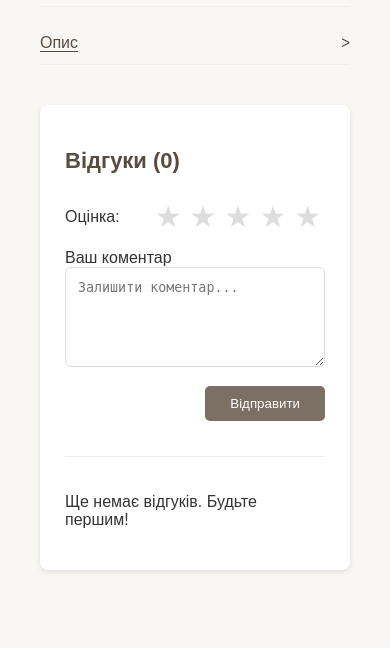
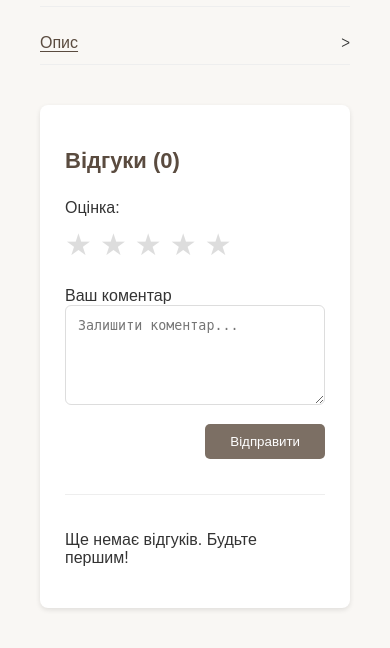
Before and after one commit to nastya-prokopishena/women_clothing_shop, a Flask app: template app/web/templates/product.html in a window 390 px wide. Shown: the part 644-1292 px from the top of the page. Run offline with Flask 3, Linux system fonts and the light colour scheme; the template is opened without the code that fills it, so the values that code supplies are empty.

Commit message:
Added scaling for rating-warning

```diff
--- a/app/web/static/css/product_page.css
+++ b/app/web/static/css/product_page.css
@@ -458,3 +458,21 @@ input[type="radio"]:checked + .star {
         height: 50px;
     }
 }
+
+@media (max-width: 540px) {
+    .rating-input {
+        flex-direction: column;
+        align-items: flex-start;
+        gap: 10px;
+    }
+
+    #rating-warning {
+        margin-top: 0;
+        order: 3;
+        width: 100%;
+    }
+
+    .stars {
+        margin-bottom: 10px;
+    }
+}
```
